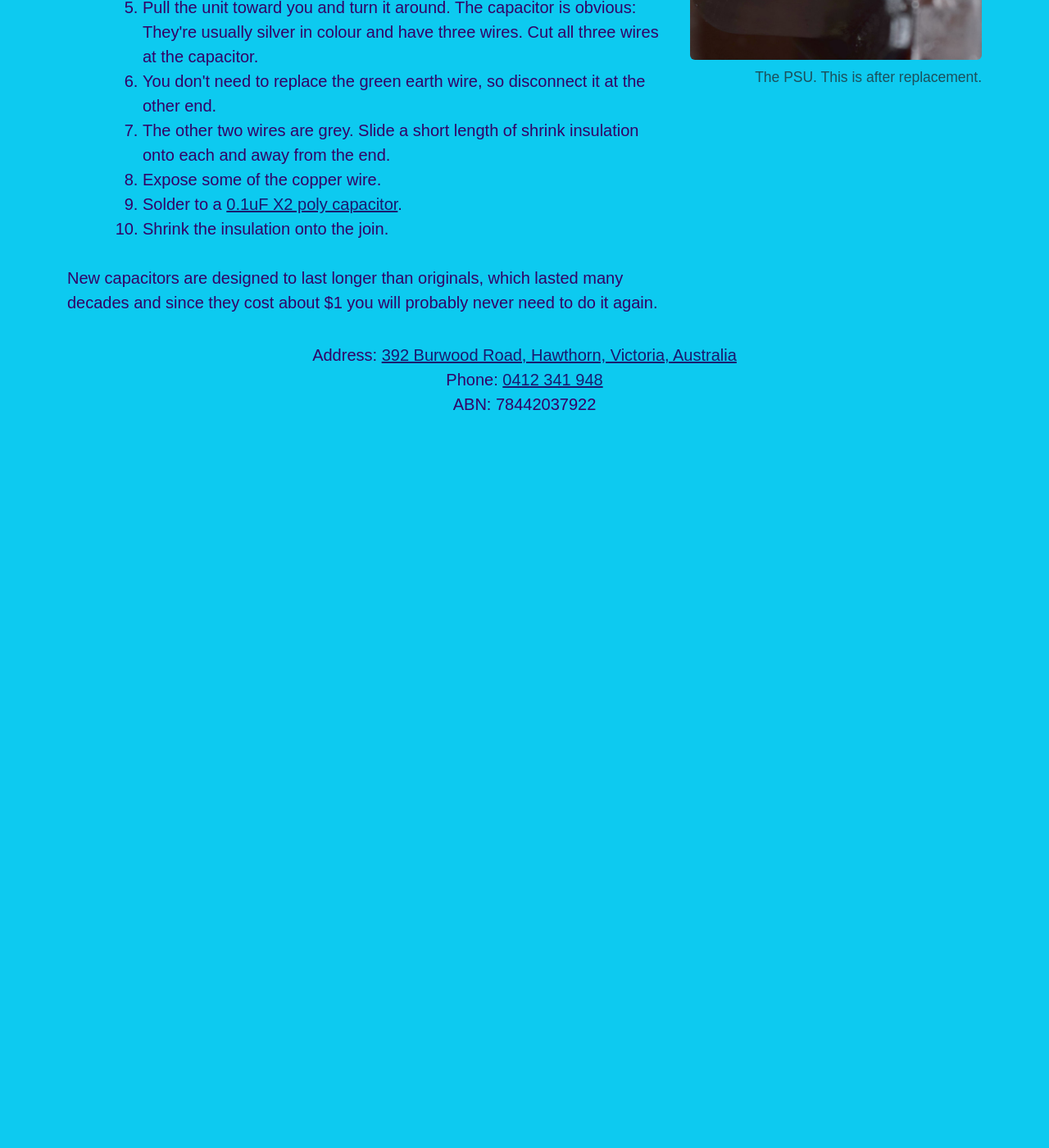
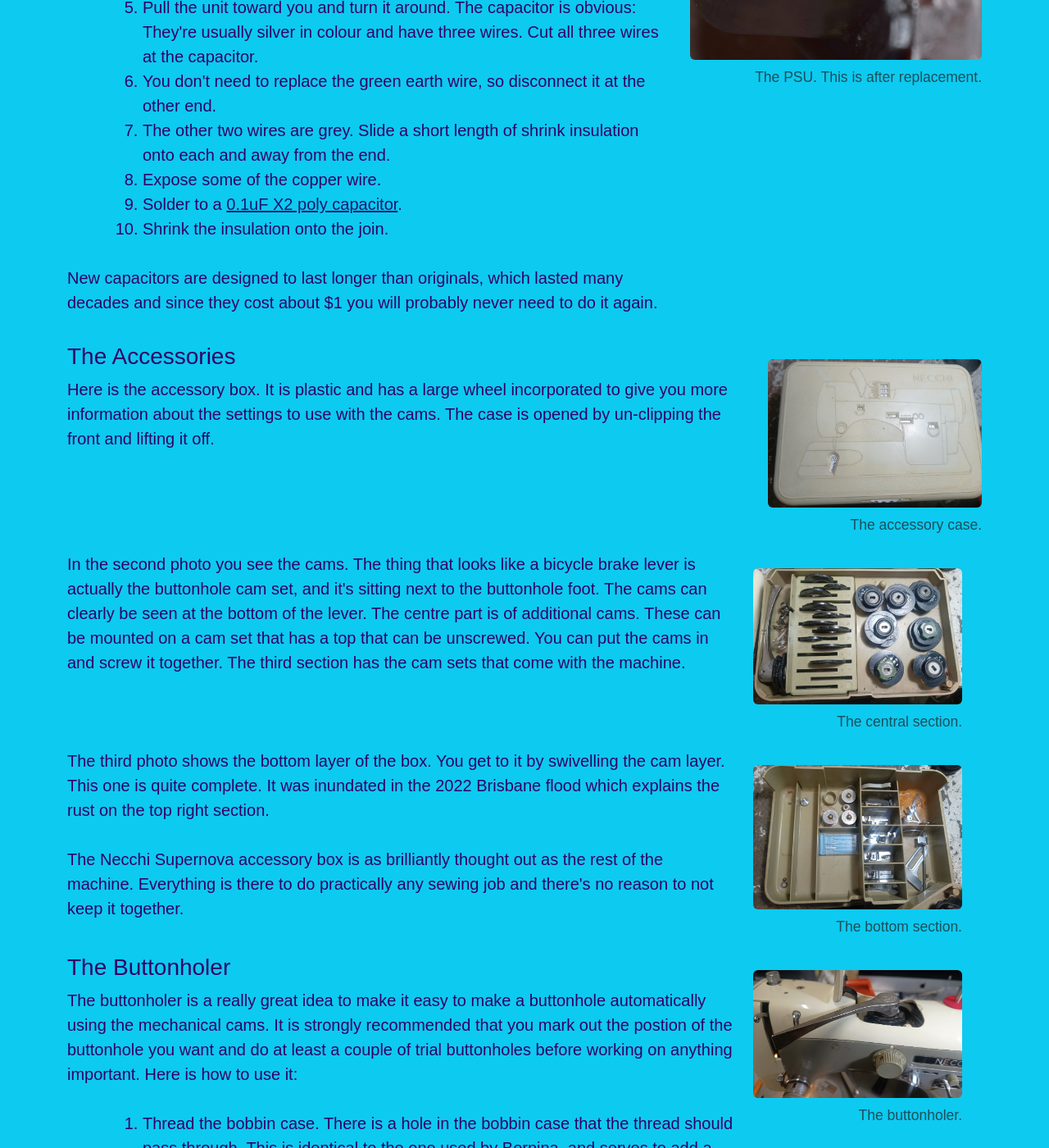
Before and after one commit to manicmike66/mikeandthemechanicals, a Jekyll site: the page built from necchis.markdown, in a window 1280 px wide and 1400 px high, scrolled down 4473 px. Shown: the whole window at 82% size. Built offline with Jekyll 4.4.1, drawn with Linux system fonts in a browser that asks for light colours; nearby versions of some CDN libraries; before the commit the page ends 5039 px from its top, so only the background shows below that; some of the changed text lies outside the part shown.

Commit message:
Appended the accessory box and buttonholer information

```diff
--- a/necchis.markdown
+++ b/necchis.markdown
@@ -133,4 +133,74 @@ New capacitors are designed to last longer than originals, which lasted many dec
 </figure>
 </div><!-- end col 2-->
 </div><!-- end row-->
+<div class="row"><!-- start row-->
+<div class="col-sm-9">
+<h3>The Accessories</h3>
+<p class="has-large-font">
+Here is the accessory box. It is plastic and has a large wheel incorporated to give you more information about the settings to use with the cams. The case is opened by un-clipping the front and lifting it off.
+</p>
+</div><!-- end col 1-->
+<div class="col-sm-3">
+<figure class="figure">
+<img src="assets/images/necchi/accessory_case.jpg" class="figure-img img-fluid rounded " alt="The top of the accessory case" />
+<figcaption class="figure-caption text-end">The accessory case.</figcaption>
+</figure>
+</div><!-- end row-->
+<div class="row"><!-- start row-->
+<div class="col-sm-9">
+<p class="has-large-font">
+In the second photo you see the cams. The thing that looks like a bicycle brake lever is actually the buttonhole cam set, and it's sitting next to the buttonhole foot. The cams can clearly be seen at the bottom of the lever. The centre part is of additional cams. These can be mounted on a cam set that has a top that can be unscrewed. You can put the cams in and screw it together. The third section has the cam sets that come with the machine.</p>
+</div><!-- end col 1-->
+<div class="col-sm-3">
+<figure class="figure">
+<img src="assets/images/necchi/case2.jpg" class="figure-img img-fluid rounded " alt="The central section" />
+<figcaption class="figure-caption text-end">The central section.</figcaption>
+</figure>
+</div><!-- end col 2-->
+</div><!-- end row-->
+<div class="row"><!-- start row-->
+<div class="col-sm-9">
+<p class="has-large-font">
+The third photo shows the bottom layer of the box. You get to it by swivelling the cam layer. This one is quite complete. It was inundated in the 2022 Brisbane flood which explains the rust on the top right section.
+</p>
+<p class="has-large-font">
+The Necchi Supernova accessory box is as brilliantly thought out as the rest of the machine. Everything is there to do practically any sewing job and there's no reason to not keep it together.
+</p>
+</div><!-- end col 1-->
+<div class="col-sm-3"><!-- start col2-->
+<figure class="figure">
+<img src="assets/images/necchi/case3.jpg" class="figure-img img-fluid rounded " alt="The bottom section" />
+<figcaption class="figure-caption text-end">The bottom section.</figcaption>
+</figure>
+</div><!-- end col 2-->
+</div><!-- end row-->
+<div class="row"><!-- start row-->
+<div class="col-sm-9">
+<h3>The Buttonholer</h3>
+<p class="has-large-font">
+The buttonholer is a really great idea to make it easy to make a buttonhole automatically using the mechanical cams. It is strongly recommended that you mark out the postion of the buttonhole you want and do at least a couple of trial buttonholes before working on anything important. Here is how to use it:
+<ol>
+<li> Thread the bobbin case. There is a hole in the bobbin case that the thread should pass through. This is identical to the one used by Bernina, and serves to add a small amount of bobbin tension (without having to manually change the tension) and results in a neater buttonhole (the stitch is locked at the bottom).</li>
+<li> Prepare the machine for using cams by pushing the chrome lever (at the rear of the top) back, lift the cam cover and fit the buttonhole foot.</li>
+<li> Fit the buttonhole lever and return the chrome lever to its working position.</li>
+<li> Make sure that the zig-zag control is at the zero position (the zig-zag will be controlled automatically).</li>
+<li> With the lever to the left-most position, start sewing. It will start by sewing forward.</li>
+<li> When you have reached the end, stop and click the lever once to the right. Sew the bar tack.</li>
+<li> Click again and sew back to the start on the right.</li>
+<li> You should be getting the idea now. There are five positions for the buttonhole lever.</li>
+</ol>
+There is a ruler on the buttonhole foot. Use this to mark the size of the buttonhole so you can match the size. Don't forget to unthread the bobbin case when you've finished.
+</p>
+</div><!-- end col 1-->
+<div class="col-sm-3"><!-- start col2-->
+<figure class="figure">
+<img src="assets/images/necchi/buttonholer.jpg" class="figure-img img-fluid rounded " alt="The buttonholer" />
+<figcaption class="figure-caption text-end">The buttonholer.</figcaption>
+</figure>
+<figure class="figure">
+<img src="assets/images/necchi/swatch.jpg" class="figure-img img-fluid rounded " alt="The swatch" />
+<figcaption class="figure-caption text-end">The buttonhole on the last test swatch.</figcaption>
+</figure>
+</div><!-- end col 2-->
+</div><!-- end row-->
 </div><!-- end container -->
```
Also changed, not shown: assets/images/necchi/accessory_case.jpg (added), assets/images/necchi/buttonholer.jpg (added), assets/images/necchi/case2.jpg (added), assets/images/necchi/case3.jpg (added), assets/images/necchi/swatch.jpg (added).
